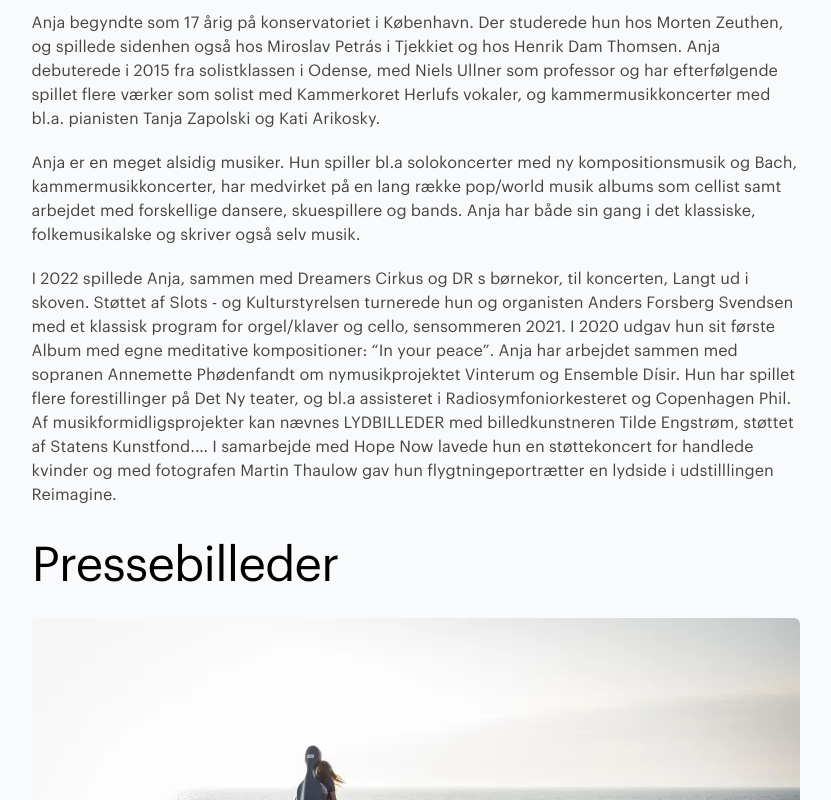
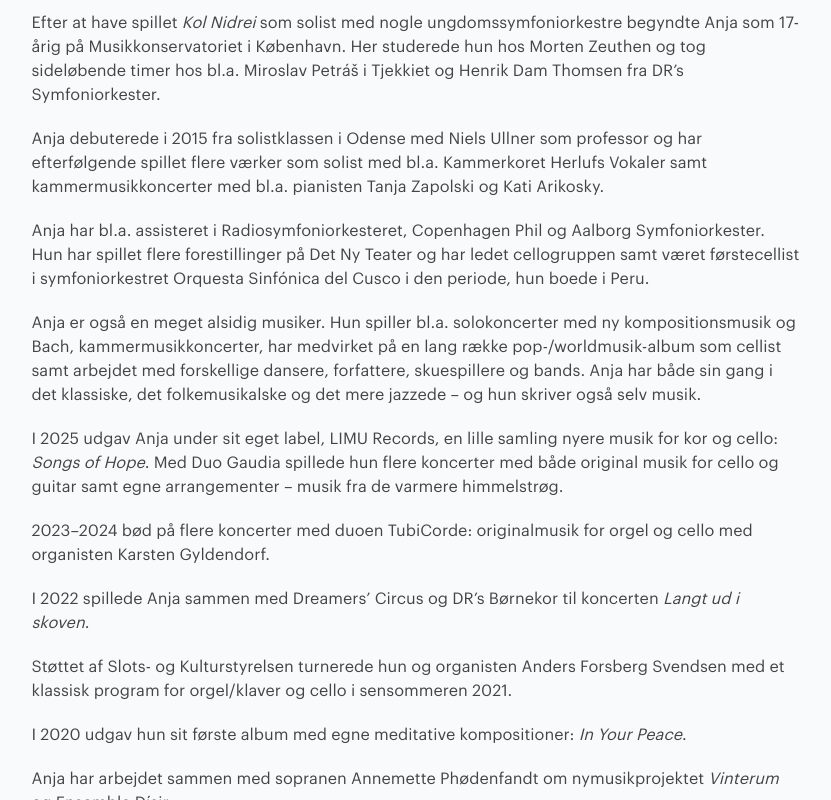
Before and after one commit to dzgreen/anjalillemaehlum.dk, a Next.js app: page /presse in a window 1280 px wide. Shown: the part 220-1020 px from the top of the page, without its empty margins (217-1048 px from the left). Built offline with nearby package versions, Linux system fonts and the light colour scheme.

Commit message:
koncerter og presse

```diff
--- a/pages/kalender.tsx
+++ b/pages/kalender.tsx
@@ -14,6 +14,45 @@ export default function Kalender({ kalender }) {
 
         <div className="flex flex-col space-y-8 pb-8">
 
+
+
+          <Koncertkort
+            title="Naturens krusninger"
+            sted="Bornholms Kunstmuseum, Otto Bruuns Plads 1, 3760 Gudhjem"
+            tid="Lørdag 11. april kl. 14.00-15.00"
+            entre={
+              <a
+                href="https://bornholms-kunstmuseum.dk/kalender/engangsarrangementer/naturens-krusninger/"
+                target="_blank"
+                rel="noreferrer"
+                className="underline"
+              >
+                Læs mere...
+              </a>
+            }
+            img={`/images/sam.jpg`}
+            showLaesMere={true}
+          ></Koncertkort>
+
+          <Koncertkort
+            title="Songs of Hope – Ny klassisk musik for kor og cello"
+            sted="Klemensker kirke, Bornholm"
+            tid="Søndag 14. juni"
+            entre={null}
+            img={`/images/cover_songs_of_hope.jpg`}
+            showLaesMere={false}
+          ></Koncertkort>
+
+        </div>
+
+
+
+
+
+        <div className="flex flex-col space-y-8 pb-8">
+
+          <h2 className="pb-4 text-lg font-semibold tracking-tight text-black md:text-xl">
+            Tidligere begivenheder  </h2>
           {/* 9) Søndag 16. november */}
           <Koncertkort
             title="Songs of Hope – Ny klassisk musik for kor og cello"
@@ -25,15 +64,6 @@ export default function Kalender({ kalender }) {
           ></Koncertkort>
 
 
-        </div>
-
-
-        <h2 className="pb-4 text-lg font-semibold tracking-tight text-black md:text-xl">
-          Tidligere begivenheder
-
-        </h2>
-
-        <div className="flex flex-col space-y-8 pb-8">
           {/* 2) Onsdag 17. september */}
           <Koncertkort
             title="Duo Gaudia – Klassisk musik fra de varmere himmelstrøg"
--- a/pages/lyt.tsx
+++ b/pages/lyt.tsx
@@ -12,7 +12,7 @@ export default function Lyt({ lyt }) {
           <p>
             Du kan lytte til min musik på{" "}
             <a
-              href="https://open.spotify.com/artist/2o1cMinTyNMpfjLsSYePFx?si=X3wOgWzlRt6rhuw6VY2IEQ"
+              href="https://open.spotify.com/artist/5p2vNdHmpNnHsN4IdfWaWn?si=Hb7tEFYpSWCa6JMTlgdwjg"
               target="_blank"
               rel="noreferrer"
             >
@@ -36,6 +36,11 @@ export default function Lyt({ lyt }) {
             </a>
             .
           </p>
+
+          <p>Du kan også købe <em>Songs of hope</em> på <a href="https://music.apple.com/dk/album/songs-of-hope-feat-herlufs-vokaler-ep/1838440799?l=da" target="_blank"
+            rel="noreferrer">Apple Music</a> eller <a href="https://gatewaymusicshop.dk/da/music/songs-hope-0" target="_blank"
+              rel="noreferrer">Gateway Music Shop.</a></p>
+
           <p>Nyere musik for kor og cello.</p>
         </div>
 
--- a/pages/presse.tsx
+++ b/pages/presse.tsx
@@ -11,37 +11,53 @@ export default function Om({ om }) {
 
         <div className="prose mb-8 max-w-none leading-6 text-gray-600 ">
           <p className="text-gray-600 ">
-            Anja begyndte som 17 årig på konservatoriet i København. Der
-            studerede hun hos Morten Zeuthen, og spillede sidenhen også hos
-            Miroslav Petrás i Tjekkiet og hos Henrik Dam Thomsen. Anja
-            debuterede i 2015 fra solistklassen i Odense, med Niels Ullner som
-            professor og har efterfølgende spillet flere værker som solist med
-            Kammerkoret Herlufs vokaler, og kammermusikkoncerter med bl.a.
-            pianisten Tanja Zapolski og Kati Arikosky.
+            Efter at have spillet <em>Kol Nidrei</em> som solist med nogle ungdomssymfoniorkestre begyndte Anja som 17-årig på Musikkonservatoriet i København. Her studerede hun hos Morten Zeuthen og tog sideløbende timer hos bl.a. Miroslav Petráš i Tjekkiet og Henrik Dam Thomsen fra DR’s Symfoniorkester.
           </p>
+
           <p className="text-gray-600 ">
-            Anja er en meget alsidig musiker. Hun spiller bl.a solokoncerter med
-            ny kompositionsmusik og Bach, kammermusikkoncerter, har medvirket på
-            en lang række pop/world musik albums som cellist samt arbejdet med
-            forskellige dansere, skuespillere og bands. Anja har både sin gang i
-            det klassiske, folkemusikalske og skriver også selv musik.
+            Anja debuterede i 2015 fra solistklassen i Odense med Niels Ullner som professor og har efterfølgende spillet flere værker som solist med bl.a. Kammerkoret Herlufs Vokaler samt kammermusikkoncerter med bl.a. pianisten Tanja Zapolski og Kati Arikosky.
           </p>
+
           <p className="text-gray-600 ">
-            I 2022 spillede Anja, sammen med Dreamers Cirkus og DR s børnekor,
-            til koncerten, Langt ud i skoven. Støttet af Slots - og
-            Kulturstyrelsen turnerede hun og organisten Anders Forsberg Svendsen
-            med et klassisk program for orgel/klaver og cello, sensommeren 2021.
-            I 2020 udgav hun sit første Album med egne meditative kompositioner:
-            “In your peace”. Anja har arbejdet sammen med sopranen Annemette
-            Phødenfandt om nymusikprojektet Vinterum og Ensemble Dísir. Hun har
-            spillet flere forestillinger på Det Ny teater, og bl.a assisteret i
-            Radiosymfoniorkesteret og Copenhagen Phil. Af
-            musikformidligsprojekter kan nævnes LYDBILLEDER med billedkunstneren
-            Tilde Engstrøm, støttet af Statens Kunstfond.… I samarbejde med Hope
-            Now lavede hun en støttekoncert for handlede kvinder og med
-            fotografen Martin Thaulow gav hun flygtningeportrætter en lydside i
-            udstilllingen Reimagine.
+            Anja har bl.a. assisteret i Radiosymfoniorkesteret, Copenhagen Phil og Aalborg Symfoniorkester. Hun har spillet flere forestillinger på Det Ny Teater og har ledet cellogruppen samt været førstecellist i symfoniorkestret Orquesta Sinfónica del Cusco i den periode, hun boede i Peru.
           </p>
+
+          <p className="text-gray-600 ">
+            Anja er også en meget alsidig musiker. Hun spiller bl.a. solokoncerter med ny kompositionsmusik og Bach, kammermusikkoncerter, har medvirket på en lang række pop-/worldmusik-album som cellist samt arbejdet med forskellige dansere, forfattere, skuespillere og bands. Anja har både sin gang i det klassiske, det folkemusikalske og det mere jazzede – og hun skriver også selv musik.
+          </p>
+
+          <p className="text-gray-600 ">
+            I 2025 udgav Anja under sit eget label, LIMU Records, en lille samling nyere musik for kor og cello: <em>Songs of Hope</em>. Med Duo Gaudia spillede hun flere koncerter med både original musik for cello og guitar samt egne arrangementer – musik fra de varmere himmelstrøg.
+          </p>
+
+          <p className="text-gray-600 ">
+            2023–2024 bød på flere koncerter med duoen TubiCorde: originalmusik for orgel og cello med organisten Karsten Gyldendorf.
+          </p>
+
+          <p className="text-gray-600 ">
+            I 2022 spillede Anja sammen med Dreamers’ Circus og DR’s Børnekor til koncerten <em>Langt ud i skoven</em>.
+          </p>
+
+          <p className="text-gray-600 ">
+            Støttet af Slots- og Kulturstyrelsen turnerede hun og organisten Anders Forsberg Svendsen med et klassisk program for orgel/klaver og cello i sensommeren 2021.
+          </p>
+
+          <p className="text-gray-600 ">
+            I 2020 udgav hun sit første album med egne meditative kompositioner: <em>In Your Peace</em>.
+          </p>
+
+          <p className="text-gray-600 ">
+            Anja har arbejdet sammen med sopranen Annemette Phødenfandt om nymusikprojektet <em>Vinterum</em> og Ensemble Dísir.
+          </p>
+
+          <p className="text-gray-600 ">
+            Af musikformidlingsprojekter kan nævnes <em>LYDBILLEDER</em> med billedkunstneren Tilde Engstrøm, støttet af Statens Kunstfond.
+          </p>
+
+          <p className="text-gray-600 ">
+            I samarbejde med Hope Now lavede hun en støttekoncert for kvinder udsat for menneskehandel, og sammen med fotografen Martin Thaulow gav hun flygtningeportrætter en lydside i udstillingen <em>Reimagine</em>.
+          </p>
+
         </div>
         <h1 className="pb-8 text-3xl font-bold tracking-tight text-black  md:text-5xl">
           Pressebilleder
```
Also changed, not shown: public/images/sam.jpg (added), 1 other file (tests, documents, lock files or other folders).
